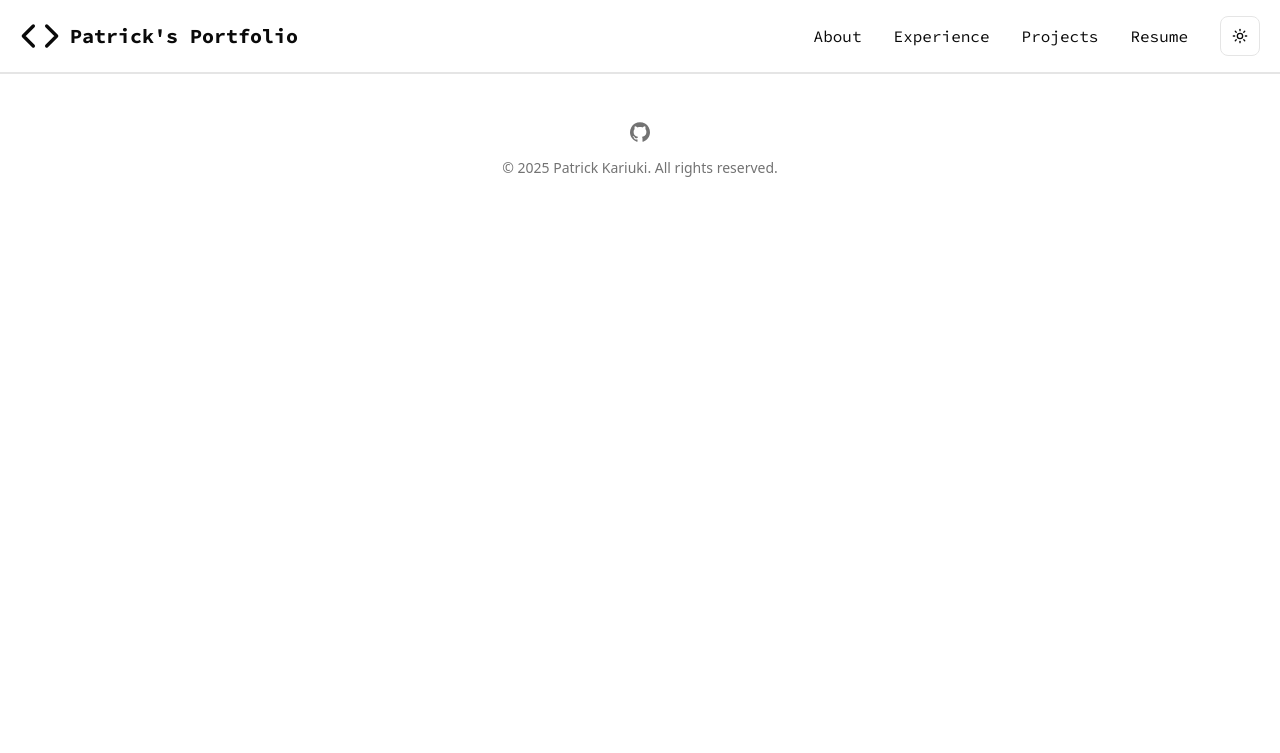
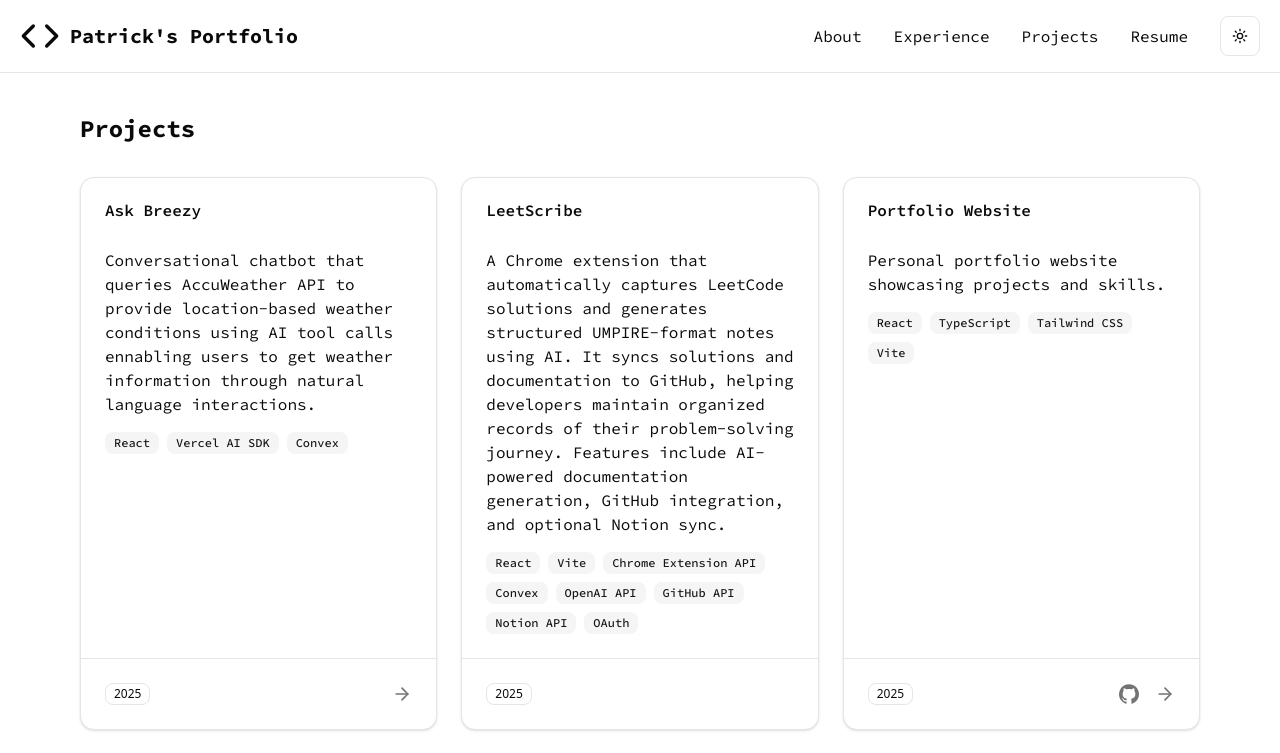
Before and after one commit to pwkariuki/portfolio, a React (Vite) app: page / in a window 1280 px wide. Shown: the top 753 px of the page. Built offline with nearby package versions, Linux system fonts and the light colour scheme.

Commit message:
projects preliminary layout complete

```diff
--- a/package.json
+++ b/package.json
@@ -8,7 +8,7 @@
     "build": "tsc -b && vite build",
     "lint": "eslint .",
     "preview": "vite preview",
-    "prettier": "prettier --write \"src/**/*.{js,ts,jsx,tsx}\" --config \".prettierrc.json\""
+    "prettier": "prettier --write \"src/**/*.{js,ts,jsx,tsx,json}\" --config \".prettierrc.json\""
   },
   "dependencies": {
     "@radix-ui/react-dropdown-menu": "^2.1.15",
--- a/src/App.tsx
+++ b/src/App.tsx
@@ -1,10 +1,12 @@
 import { Footer } from "@/layout/Footer";
 import { Header } from "./layout/Header";
+import { ProjectSection } from "./layout/ProjectSection";
 
 const App = () => {
   return (
     <>
       <Header />
+      <ProjectSection />
       <Footer />
     </>
   );
--- a/src/components/ProjectCard.tsx
+++ b/src/components/ProjectCard.tsx
@@ -0,0 +1,60 @@
+import { ProjectCardProps } from "@/data/types";
+import {
+  Card,
+  CardContent,
+  CardFooter,
+  CardHeader,
+  CardTitle,
+} from "@/components/ui/card";
+import { Badge } from "./ui/badge";
+import { GitHubLogo } from "./GitHubLogo";
+import { ArrowRight } from "lucide-react";
+
+export const ProjectCard = ({ project }: ProjectCardProps) => {
+  return (
+    <Card className="flex flex-col h-full">
+      <CardHeader>
+        <CardTitle className="font-code">{project.name}</CardTitle>
+      </CardHeader>
+      <CardContent className="flex-grow">
+        <p className="font-code mb-4">{project.description}</p>
+        <div className="flex flex-wrap gap-2">
+          {project.technologies.map((tech) => (
+            <Badge variant={"secondary"} className="font-code" key={tech}>
+              {tech}
+            </Badge>
+          ))}
+        </div>
+      </CardContent>
+      <CardFooter className="border-t pt-4 flex justify-between items-center">
+        <Badge key={project.year} variant={"outline"}>
+          {project.year}
+        </Badge>
+        <div className="flex gap-4">
+          {project.github && (
+            <a
+              href={project.github}
+              target="_blank"
+              rel="noopener noreferrer"
+              className="text-muted-foreground hover:text-primary transition-colors"
+            >
+              <GitHubLogo className="h-5 w-5" />
+              <span className="sr-only">GitHub Link</span>
+            </a>
+          )}
+          {project.live && (
+            <a
+              href={project.live}
+              target="_blank"
+              rel="noopener noreferrer"
+              className="text-muted-foreground hover:text-primary transition-colors"
+            >
+              <ArrowRight className="h-5 w-5" />
+              <span className="sr-only">Project Link</span>
+            </a>
+          )}
+        </div>
+      </CardFooter>
+    </Card>
+  );
+};
--- a/src/components/ThemeToggle.tsx
+++ b/src/components/ThemeToggle.tsx
@@ -35,7 +35,7 @@
           <span className="sr-only">Toggle Theme</span>
         </Button>
       </DropdownMenuTrigger>
-      <DropdownMenuContent>
+      <DropdownMenuContent align="end">
         <DropdownMenuItem onClick={() => setTheme("theme-light")}>
           Light
         </DropdownMenuItem>
--- /dev/null
+++ b/src/components/ui/badge.tsx
@@ -0,0 +1,46 @@
+import * as React from "react";
+import { Slot } from "@radix-ui/react-slot";
+import { cva, type VariantProps } from "class-variance-authority";
+
+import { cn } from "@/lib/utils";
+
+const badgeVariants = cva(
+  "inline-flex items-center justify-center rounded-md border px-2 py-0.5 text-xs font-medium w-fit whitespace-nowrap shrink-0 [&>svg]:size-3 gap-1 [&>svg]:pointer-events-none focus-visible:border-ring focus-visible:ring-ring/50 focus-visible:ring-[3px] aria-invalid:ring-destructive/20 dark:aria-invalid:ring-destructive/40 aria-invalid:border-destructive transition-[color,box-shadow] overflow-hidden",
+  {
+    variants: {
+      variant: {
+        default:
+          "border-transparent bg-primary text-primary-foreground [a&]:hover:bg-primary/90",
+        secondary:
+          "border-transparent bg-secondary text-secondary-foreground [a&]:hover:bg-secondary/90",
+        destructive:
+          "border-transparent bg-destructive text-white [a&]:hover:bg-destructive/90 focus-visible:ring-destructive/20 dark:focus-visible:ring-destructive/40 dark:bg-destructive/60",
+        outline:
+          "text-foreground [a&]:hover:bg-accent [a&]:hover:text-accent-foreground",
+      },
+    },
+    defaultVariants: {
+      variant: "default",
+    },
+  },
+);
+
+function Badge({
+  className,
+  variant,
+  asChild = false,
+  ...props
+}: React.ComponentProps<"span"> &
+  VariantProps<typeof badgeVariants> & { asChild?: boolean }) {
+  const Comp = asChild ? Slot : "span";
+
+  return (
+    <Comp
+      data-slot="badge"
+      className={cn(badgeVariants({ variant }), className)}
+      {...props}
+    />
+  );
+}
+
+export { Badge, badgeVariants };
--- a/src/data/projects.json
+++ b/src/data/projects.json
@@ -0,0 +1,59 @@
+[
+  {
+    "name": "Studia",
+    "description": "Full-stack AI-powered study assistant that generates adaptive explanations, quizzes, and flashcards. Features vector search using OpenAI embeddings to retrieve content from Wikipedia and YouTube, with multi-modal accessibility including file uploads, speech-to-text, and text-to-speech.",
+    "technologies": ["React", "Python", "Flask", "MongoDB", "OpenAI API"],
+    "github": "",
+    "live": "https://studia-self.vercel.app/",
+    "year": "2025"
+  },
+  {
+    "name": "Ask Breezy",
+    "description": "Conversational chatbot that queries AccuWeather API to provide location-based weather conditions using AI tool calls ennabling users to get weather information through natural language interactions.",
+    "technologies": ["React", "Vercel AI SDK", "Convex"],
+    "github": "",
+    "live": "https://ask-breezy.netlify.app/",
+    "year": "2025"
+  },
+  {
+    "name": "Flashcard App",
+    "description": "Full-stack flashcard application with user authentication, deck management, and interactive study features.",
+    "technologies": [
+      "TypeScript",
+      "React",
+      "SQLite",
+      "Hono.js",
+      "Lucia Auth",
+      "Drizzle ORM",
+      "Docker"
+    ],
+    "github": "https://github.com/pwkariuki/flashcard-app",
+    "live": "",
+    "year": "2024"
+  },
+  {
+    "name": "Portfolio Website",
+    "description": "Personal portfolio website showcasing projects and skills.",
+    "technologies": ["React", "TypeScript", "Tailwind CSS", "Vite"],
+    "github": "https://github.com/pwkariuki/portfolio",
+    "live": "https://patrick-kariuki-dev.vercel.app/",
+    "year": "2025"
+  },
+  {
+    "name": "LeetScribe",
+    "description": "A Chrome extension that automatically captures LeetCode solutions and generates structured UMPIRE-format notes using AI. It syncs solutions and documentation to GitHub, helping developers maintain organized records of their problem-solving journey. Features include AI-powered documentation generation, GitHub integration, and optional Notion sync.",
+    "technologies": [
+      "React",
+      "Vite",
+      "Chrome Extension API",
+      "Convex",
+      "OpenAI API",
+      "GitHub API",
+      "Notion API",
+      "OAuth"
+    ],
+    "github": "",
+    "live": "",
+    "year": "2025"
+  }
+]
--- a/src/layout/Footer.tsx
+++ b/src/layout/Footer.tsx
@@ -15,7 +15,7 @@
               <GitHubLogo className="h-5 w-5" />
               <span className="sr-only">View source code on GitHub</span>
             </a>
-            <p className="text-sm text-muted-foreground">
+            <p className="text-sm font-code text-muted-foreground">
               &copy; {new Date().getFullYear()} Patrick Kariuki. All rights
               reserved.
             </p>
--- a/src/layout/ProjectSection.tsx
+++ b/src/layout/ProjectSection.tsx
@@ -0,0 +1,20 @@
+import projects from "@/data/projects.json";
+import { ProjectCard } from "@/components/ProjectCard";
+
+export const ProjectSection = () => {
+  return (
+    <section id="projects" className="max-w-6xl mx-auto px-4 py-10">
+      <h2 className="text-2xl font-code font-bold mb-8">Projects</h2>
+      <div className="grid grid-cols-1 md:grid-cols-2 sm:grid-cols-2 lg:grid-cols-3 gap-6">
+        {projects
+          .sort((a, b) => {
+            const yearDiff = Number(b.year) - Number(a.year);
+            return yearDiff !== 0 ? yearDiff : a.name.localeCompare(b.name);
+          })
+          .map((project) => (
+            <ProjectCard key={project.name} project={project} />
+          ))}
+      </div>
+    </section>
+  );
+};
```
Also changed, not shown: src/data/types.ts (+14 -0 lines).
